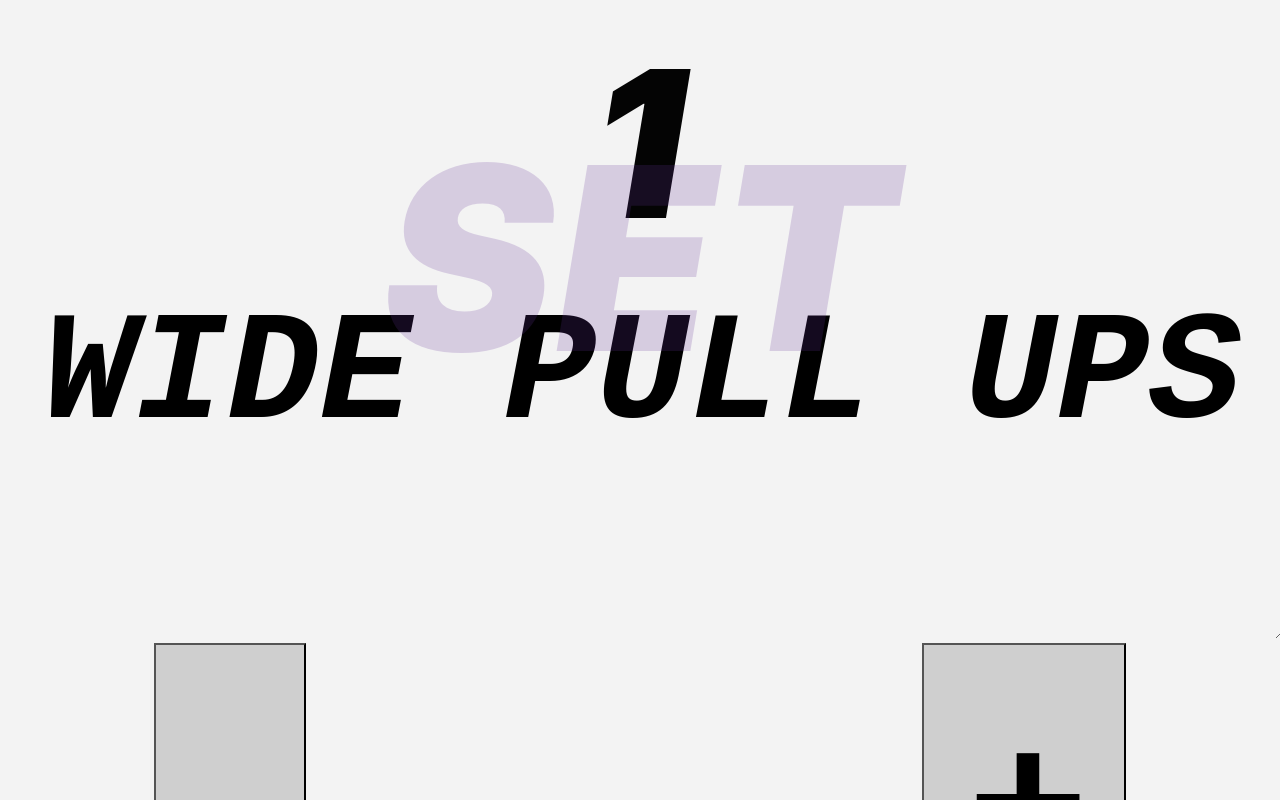
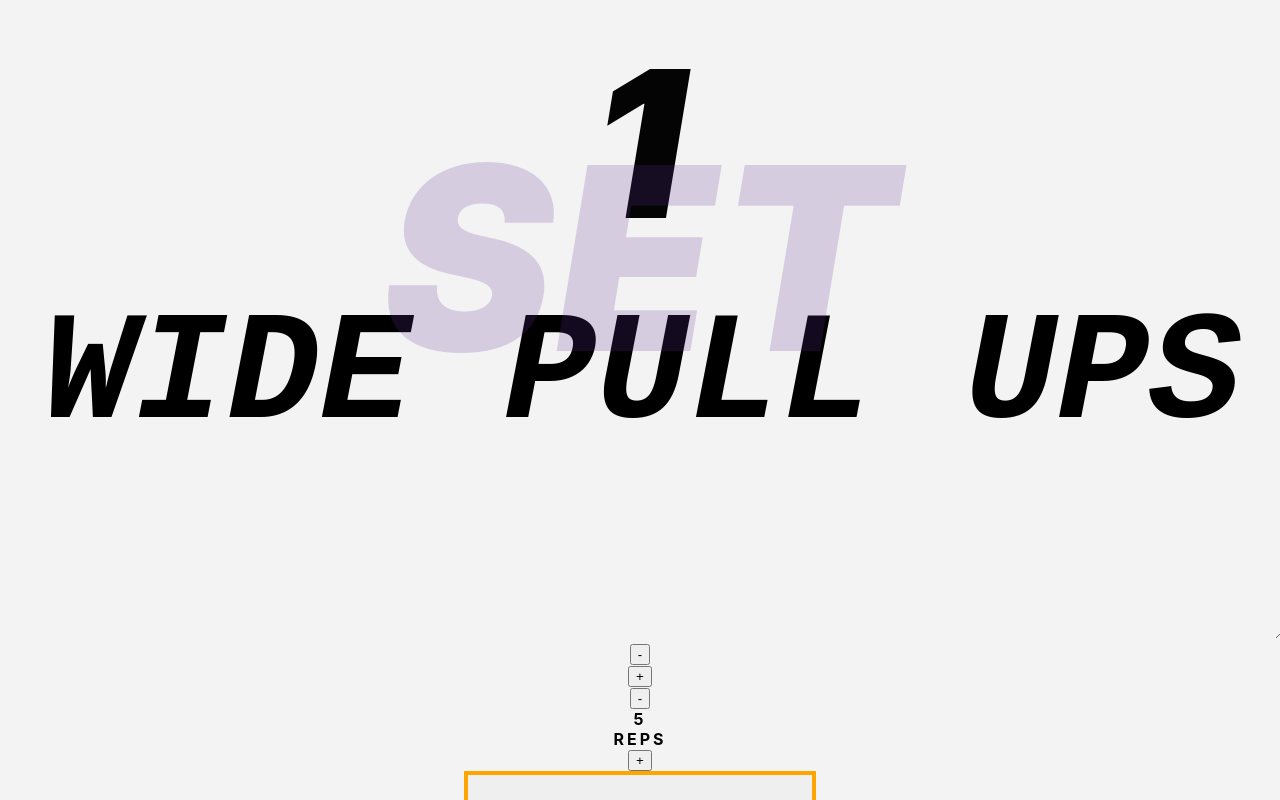
Before and after one commit to kk-11/lastset, a React (Create React App) app: page / in a window 1280 px wide. Both pictures are taken after a click on the element "PULL". Built offline with nearby package versions, Linux system fonts and the light colour scheme; a web font is replaced by a local one.

Commit message:
moving stuff around and refactoring

```diff
--- a/src/components/routine/routine.js
+++ b/src/components/routine/routine.js
@@ -1,5 +1,5 @@
 import React from 'react';
-import Exercise from './../exercise/exercise.js';
+import Set from './set/set.js';
 // - - -
 import s from './routine.module.css';
 
@@ -36,7 +36,7 @@ export default class Routine extends React.Component {
 		return (
 			<div className={s.container}>
 				<h1 className={s.title}>{name}</h1>
-				<Exercise
+				<Set
 					fullData={fullData}
 					updateStorage={updateStorage}
 					nextExercise={this.increment}
--- a/src/components/exercise/exercise.js
+++ b/src/components/routine/set/set.js
@@ -1,20 +1,15 @@
 import React from 'react';
 import clnms from 'classnames';
-import Reps from './../reps/reps.js';
-import s from './exercise.module.css';
+import Reps from './reps/reps.js';
+import Weight from './weight/weight.js';
+import s from './set.module.css';
 
-export default class Exercise extends React.Component {
+export default class Set extends React.Component {
 	constructor(props) {
 		super(props);
 		this.reset = this.reset.bind(this);
-		//move all this shit to utils ??
 		this.incrementSet = this.incrementSet.bind(this);
-		this.convertWeight = this.convertWeight.bind(this);
-		this.decreaseReps = this.decreaseReps.bind(this);
-		this.increaseReps = this.increaseReps.bind(this);
 		this.handleChange = this.handleChange.bind(this);
-		this.decreaseWeight = this.decreaseWeight.bind(this);
-		this.increaseWeight = this.increaseWeight.bind(this);
 		this.handleSubmit = this.handleSubmit.bind(this);
 		this.handleUpdate = this.handleUpdate.bind(this);
 		this.timesUp = this.timesUp.bind(this);
@@ -62,26 +57,6 @@ export default class Exercise extends React.Component {
 		this.setState({name: evt.target.value});
 	}
 
-	increaseWeight() {
-		this.setState({
-			weight: this.state.weight + this.minimumIncrement
-		})
-	}
-	decreaseWeight() {
-		this.setState({
-			weight: this.state.weight - this.minimumIncrement
-		})
-	}
-	increaseReps() {
-		this.setState({
-			reps: this.state.reps + 1
-		})
-	}
-	decreaseReps() {
-		this.setState({
-			reps: this.state.reps - 1
-		})
-	}
 
 	incrementSet() {
 		if (this.state.set === this.state.sets - 1) {
@@ -96,23 +71,6 @@ export default class Exercise extends React.Component {
 		});
 	}
 
-	convertWeight(evt) {
-		evt.preventDefault();
-		const weight = this.state.weight;
-		let converted;
-		if(this.unit === 'kg') {
-			converted = weight * 2.205;
-			converted = Math.round(converted * 100) / 100
-		}
-
-		if(this.unit === 'lbs') {
-			converted = weight / 2.205;
-		}
-		this.setState({
-			weight: converted,
-			unit: this.unit === 'kg' ? 'lbs' : 'kg'
-		});
-	}
 	reset() {
 		console.log(this.props.exercise.sets)
 		this.setState({
@@ -136,13 +94,17 @@ export default class Exercise extends React.Component {
 			notify: true
 		});
 	}
-	render() {
+	render(props) {
 		const {
 			exercise = '',
 			updateStorage,
 			fullData
 		} = this.props;
-		const showUnitClass = (this.state.unit !== (null || 's')) ? s.show : s.hide;
+
+		const {
+			sets,
+			name
+		} = exercise;
 
 		let repsOrS = this.state.reps > 20 ? 's' : 'reps';
 		return (
@@ -158,23 +120,14 @@ export default class Exercise extends React.Component {
 						value={this.state.name}
 					/>
 				</form>
-				<div className={clnms(s.container, showUnitClass)}>
-					<button className={s.btn} onClick={this.decreaseWeight}>-</button>
-					<p
-						className={s.weight}
-						onMouseEnter={this.convertWeight}
-						onMouseLeave={this.reset}
-					>
-						{this.state.weight}
-					</p>
-					<p
-						className={s.unit}
-					>
-						{this.state.unit}
-					</p>
-					<button className={s.btn} onClick={this.increaseWeight}>+</button>
-				</div>
-				<Reps reps={this.props.exercise.sets[this.state.set] && this.props.exercise.sets[this.state.set].reps}/>
+				<Weight
+					exercise={name}
+					weight={sets[this.state.set] && sets[this.state.set].weight}
+				/>
+				<Reps
+					exercise={name}
+					reps={sets[this.state.set] && sets[this.state.set].reps}
+				/>
 				<button class={s.log} onClick={(evt) => this.handleUpdate(evt)}>Log</button>
 			</div>
 		);
--- /dev/null
+++ b/src/components/routine/set/weight/weight.js
@@ -0,0 +1,79 @@
+import React from 'react';
+import clnms from 'classnames';
+import s from './weight.module.css';
+
+export default class Weight extends React.Component {
+	constructor(props) {
+		super(props);
+		this.minimumIncrement = 1;
+		this.decrease = this.bump.bind(this, -this.minimumIncrement);
+		this.increase = this.bump.bind(this +this.minimumIncrement);
+		this.convertWeight = this.convertWeight.bind(this);
+		this.state = {
+			weight: null,
+			unit: null
+		}
+	}
+	componentDidMount() {
+		this.minimumIncrement = this.props.unit === 'kg' ? 1.25 : 1.25;
+		this.setState({
+			weight: this.props.weight,
+			unit: this.props.unit,
+		});
+	}
+	componentDidUpdate(prevProps, prevState) {
+		if(this.props.exercise !== prevProps.exercise) {
+			this.setState({
+				weight: this.props.weight,
+				unit: this.props.unit
+			});
+		}
+	}
+
+	convertWeight(evt) {
+		evt.preventDefault();
+		const weight = this.state.weight;
+		let converted;
+		if(this.state.unit === 'kg') {
+			converted = weight * 2.205;
+			converted = Math.round(converted * 100) / 100
+		}
+
+		if(this.state.unit === 'lbs') {
+			converted = weight / 2.205;
+		}
+		this.setState({
+			weight: converted,
+			unit: this.state.unit === 'kg' ? 'lbs' : 'kg'
+		});
+	}
+
+	bump(vl) {
+		this.setState({
+			weight: this.state.weight + vl
+		});
+	}
+
+	render() {
+		console.log(this.state.weight)
+		const showUnitClass = (this.state.unit !== (null || 's')) ? s.show : s.hide;
+		return(
+			<div className={clnms(s.container, showUnitClass)}>
+				<button className={s.btn} onClick={this.decrease}>-</button>
+				<p
+					className={s.weight}
+					onMouseEnter={this.convert}
+					onMouseLeave={this.reset}
+				>
+					{this.state.weight}
+				</p>
+				<p
+					className={s.unit}
+				>
+					{this.state.unit}
+				</p>
+				<button className={s.btn} onClick={this.increase}>+</button>
+			</div>
+		)
+	}
+}
```
Also changed, not shown: src/components/routine/set/reps/reps.js (renamed from src/components/reps/reps.js), src/components/routine/set/reps/reps.module.css (added), src/components/routine/set/set.module.css (renamed from src/components/exercise/exercise.module.css), src/components/routine/set/weight/weight.module.css (added).
